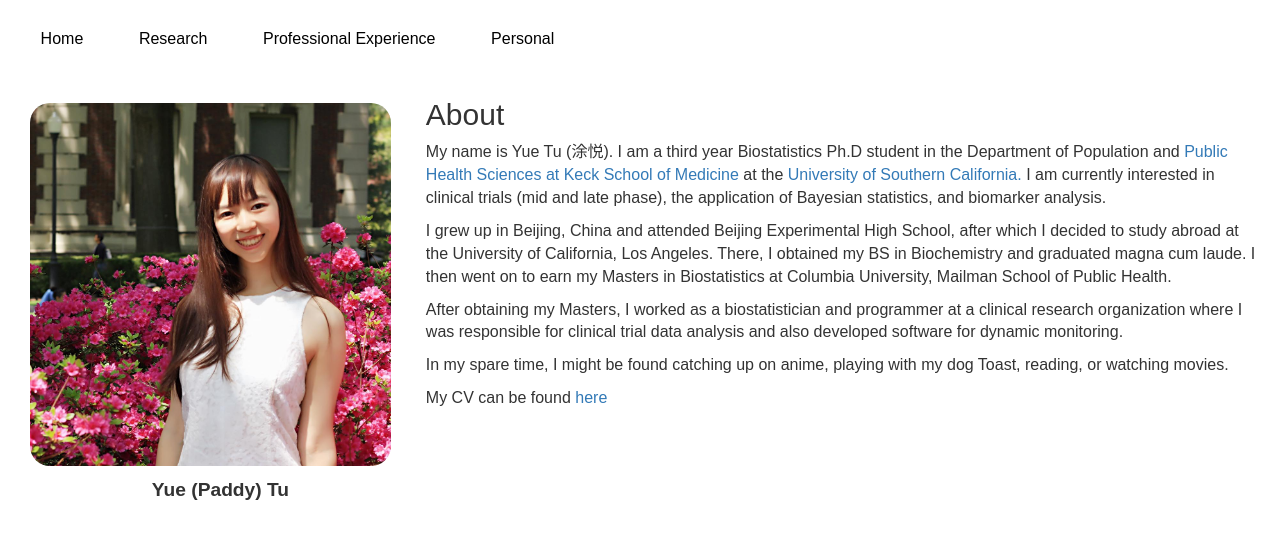
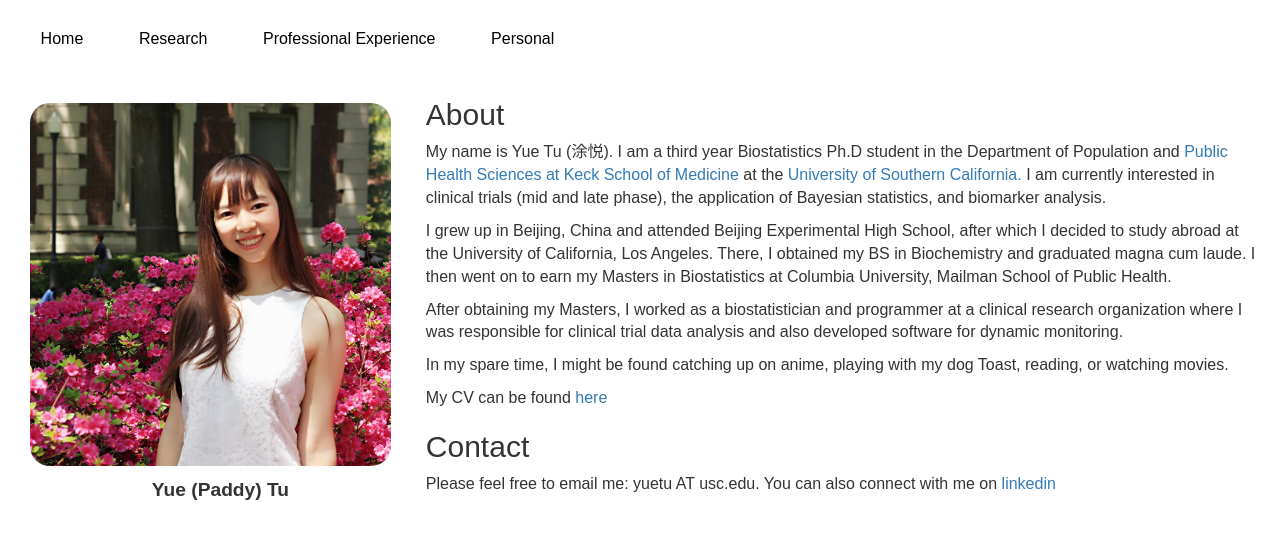
Before and after one commit to huoying831/yuetu, a plain HTML site: page index.html in a window 1280 px wide. Drawn offline with nearby package versions, Linux system fonts and the light colour scheme; a script that the page names is missing.

Commit message:
add contact info

```diff
--- a/index.html
+++ b/index.html
@@ -57,6 +57,13 @@
                         </p>
                     </p>
 
+                    <h2 class="subtitle">
+                        Contact
+                    </h2>
+                    <p> <p>
+                        Please feel free to email me: yuetu AT usc.edu. You can also connect with me on <a href="https://www.linkedin.com/in/yue-paddy-tu-a93a6238/">linkedin</a>
+                    </p></p>
+
 
                 </article>
         </div>
```
